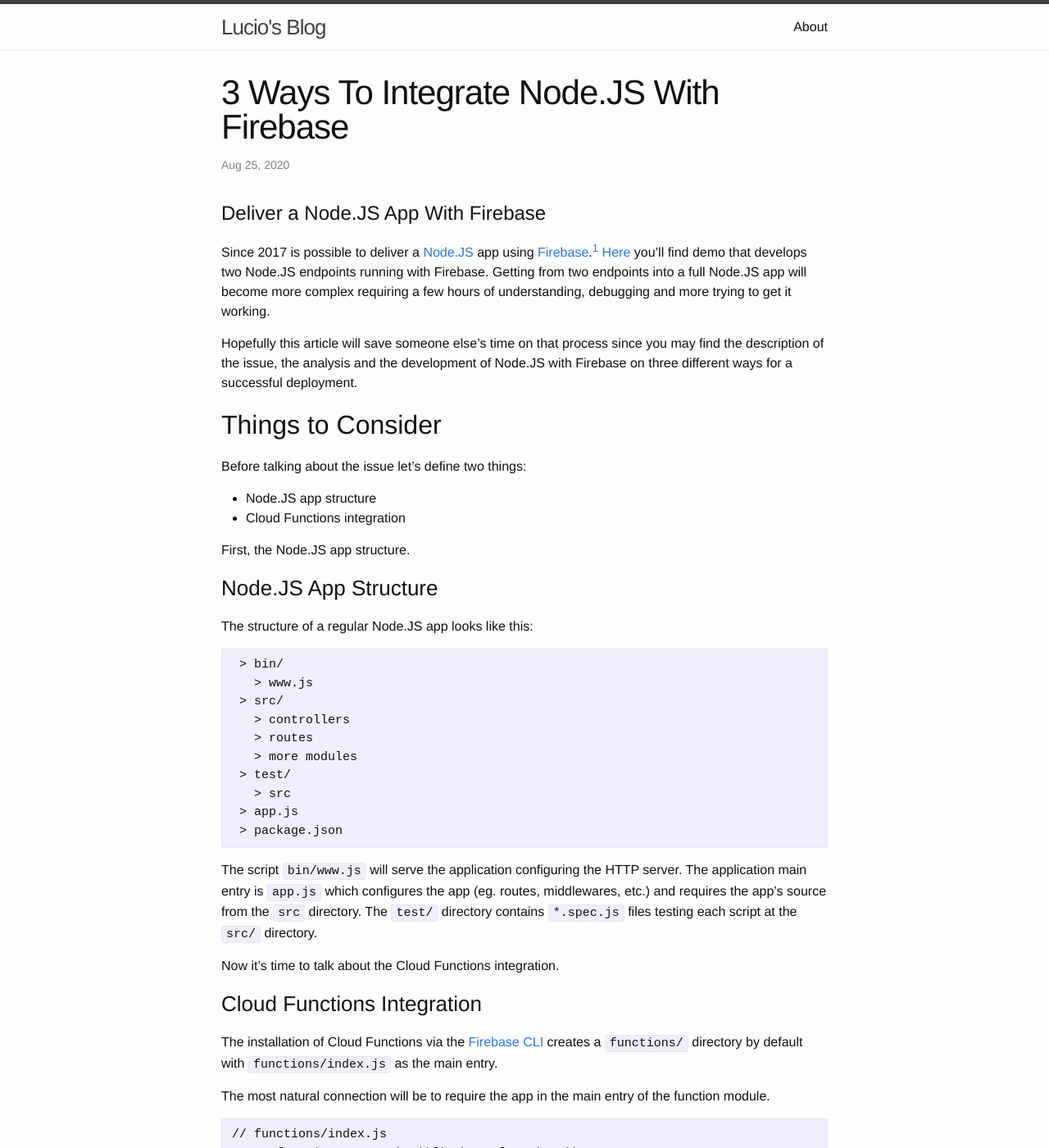
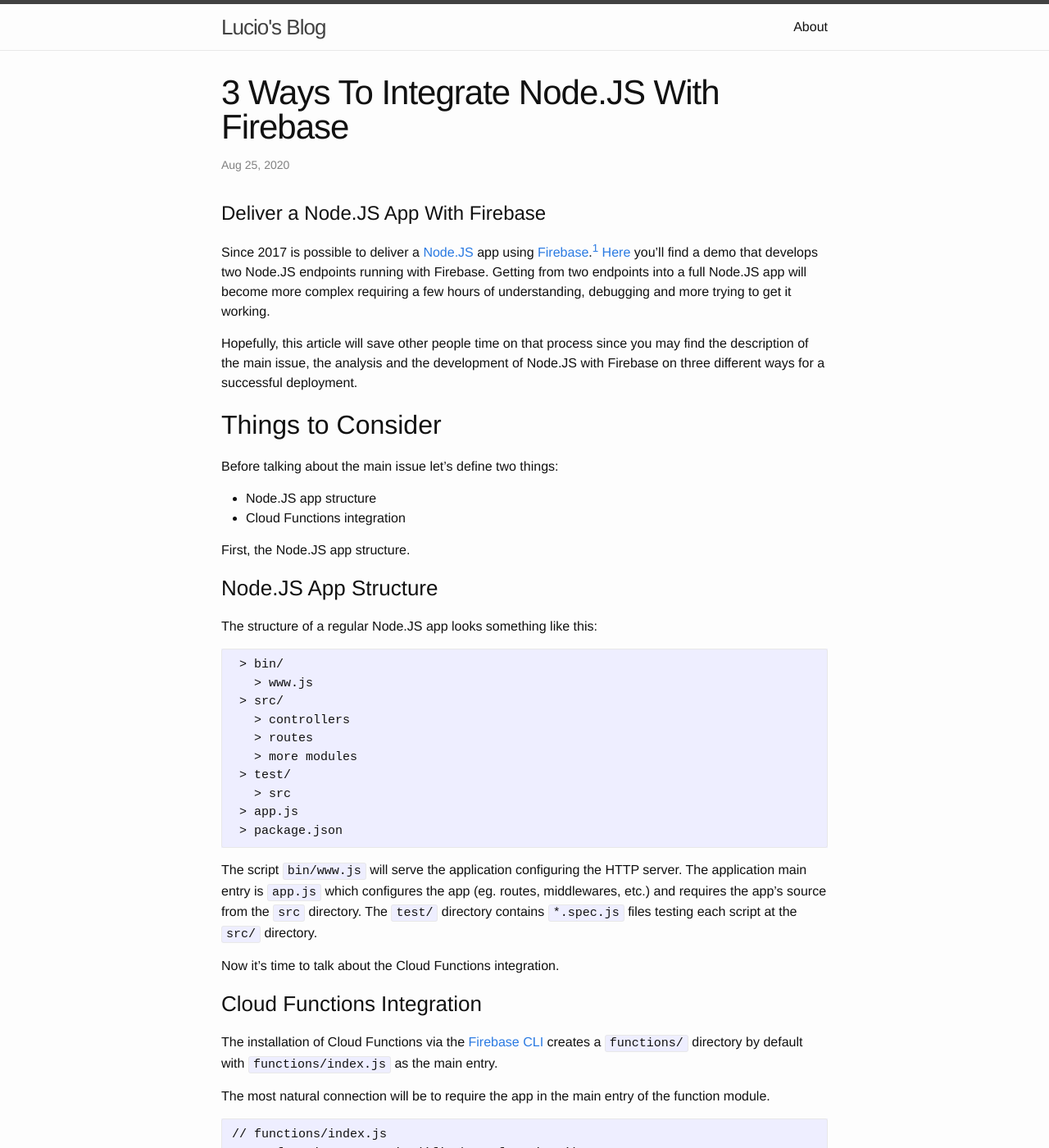
Before and after one commit to luciomartinez/luciomartinez.github.io, a Jekyll site: the page built from _posts/2020-08-25-3-ways-to-integrate-nodejs-with-firebase.md, in a window 1280 px wide and 1400 px high. Shown: the whole window at 82% size. Built offline with Jekyll 4.4.1, drawn with Linux system fonts in a browser that asks for light colours; some of the changed text lies outside the part shown.

````diff
--- a/_posts/2020-08-25-3-ways-to-integrate-nodejs-with-firebase.md
+++ b/_posts/2020-08-25-3-ways-to-integrate-nodejs-with-firebase.md
@@ -5,21 +5,22 @@ date:   2020-08-25 20:48:00 +0200
 categories: cloud
 ---
 # Deliver a Node.JS App With Firebase
-Since 2017 is possible to deliver a [Node.JS](https://nodejs.org) app using [Firebase](https://firebase.google.com).<sup id="note1">[1](#note1)</sup>
-[Here](https://youtu.be/LOeioOKUKI8) you'll find demo that develops two Node.JS endpoints running with Firebase.
+Since 2017 is possible to deliver a [Node.JS](https://nodejs.org) app using [Firebase](https://firebase.google.com).<sup id="note1">[1](#reference1)</sup>
+[Here](https://youtu.be/LOeioOKUKI8) you'll find a demo that develops two Node.JS endpoints running with Firebase.
 Getting from two endpoints into a full Node.JS app will become more complex requiring a few hours of understanding, debugging and more trying to get it working.
 
-Hopefully this article will save someone else's time on that process since you may find the description of the issue, the analysis and the development of Node.JS with Firebase on three different ways for a successful deployment.
+Hopefully, this article will save other people time on that process since you may find the description of the main issue,
+the analysis and the development of Node.JS with Firebase on three different ways for a successful deployment.
 
 ## Things to Consider
-Before talking about the issue let's define two things:
+Before talking about the main issue let's define two things:
  - Node.JS app structure
  - Cloud Functions integration
 
 First, the Node.JS app structure.
 
 ### Node.JS App Structure
-The structure of a regular Node.JS app looks like this:
+The structure of a regular Node.JS app looks something like this:
 
 ```
  > bin/
````
Also changed, not shown: other parts of _posts/2020-08-25-3-ways-to-integrate-nodejs-with-firebase.md (+7 -6 lines).
